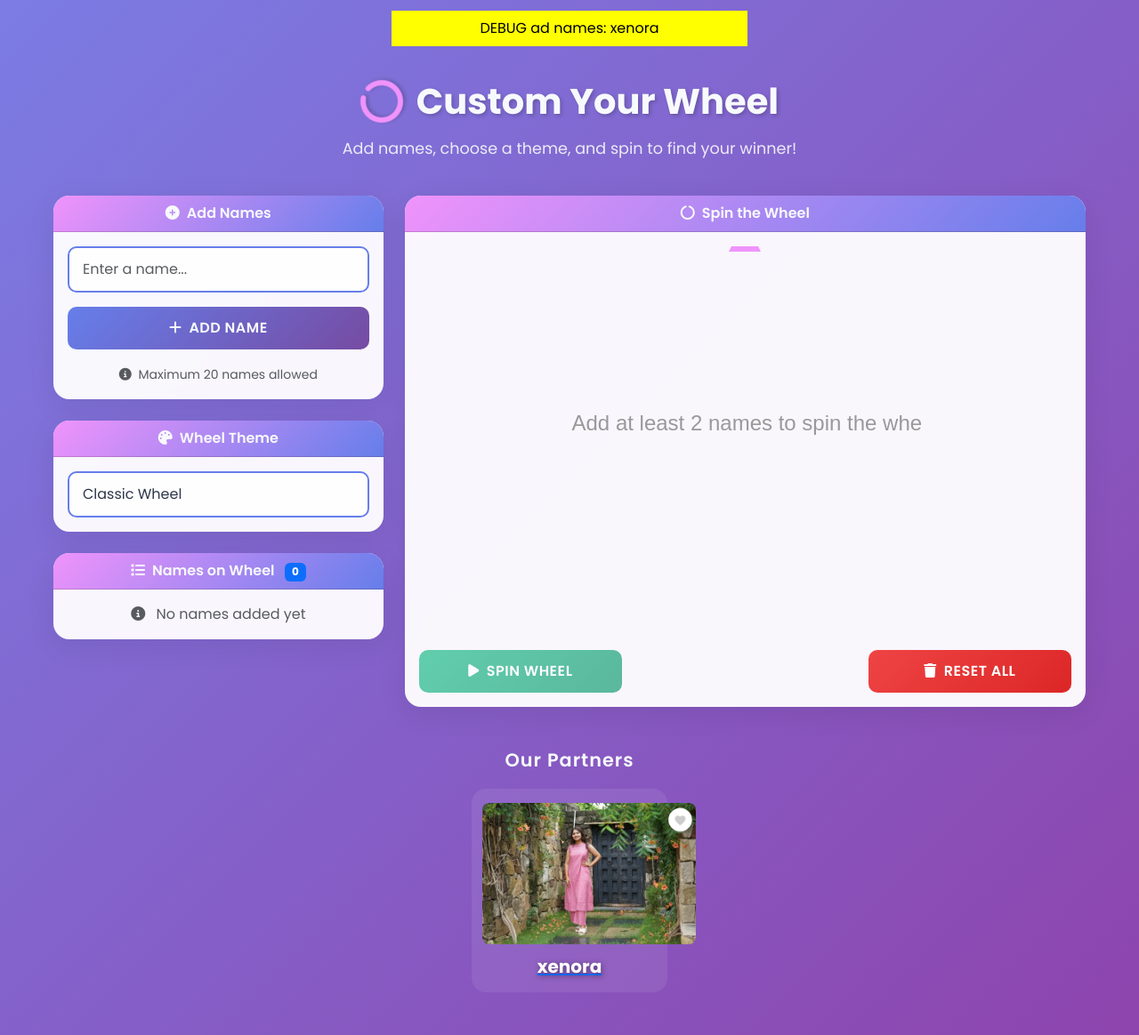
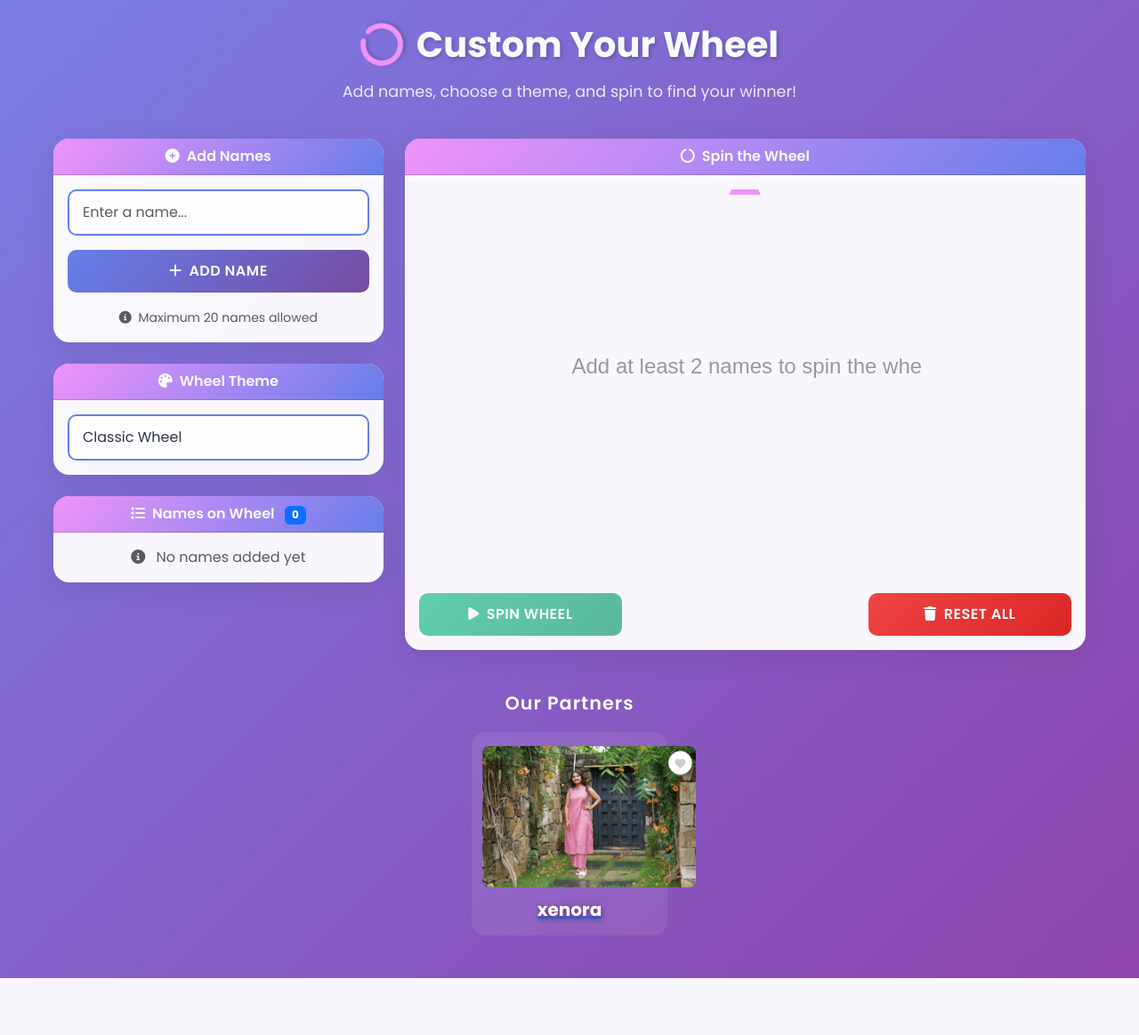
Before and after one commit to nrgamesdevelopment/customyourspin, a Django app: page / in a window 1280 px wide. Shown: the whole page at 89% size. After the commit the page ends 1100 px from the top, so only its background shows below. Run offline with Django 5.2, Linux system fonts and the light colour scheme; data comes from the database, SQL or seed files in the repository; some libraries are stand-ins or nearby versions.

Commit message:
good for all

```diff
--- a/ads/templates/home.html
+++ b/ads/templates/home.html
@@ -697,17 +697,6 @@ fetch('/ads/all/')
         </div>`;
       }).join('');
     }
-    // Print ad names to console and page for debugging
-    console.log('DEBUG ad names:', debugNames);
-    let debugDiv = document.createElement('div');
-    debugDiv.style.background = '#ff0';
-    debugDiv.style.color = '#000';
-    debugDiv.style.padding = '8px';
-    debugDiv.style.margin = '12px auto';
-    debugDiv.style.maxWidth = '400px';
-    debugDiv.style.textAlign = 'center';
-    debugDiv.innerText = 'DEBUG ad names: ' + debugNames.join(' | ');
-    document.body.insertBefore(debugDiv, document.body.firstChild);
   });
 </script>
     <script>
```
